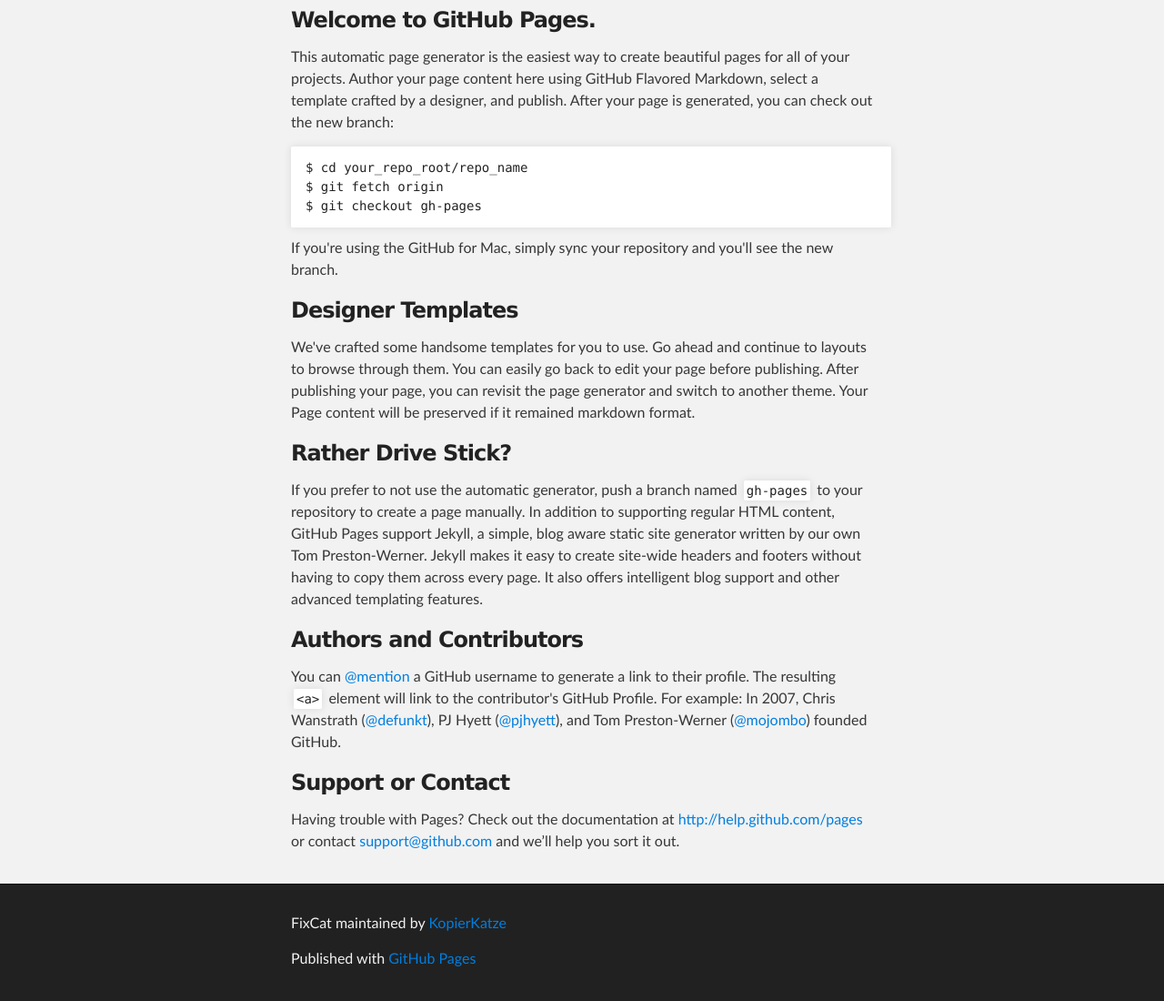
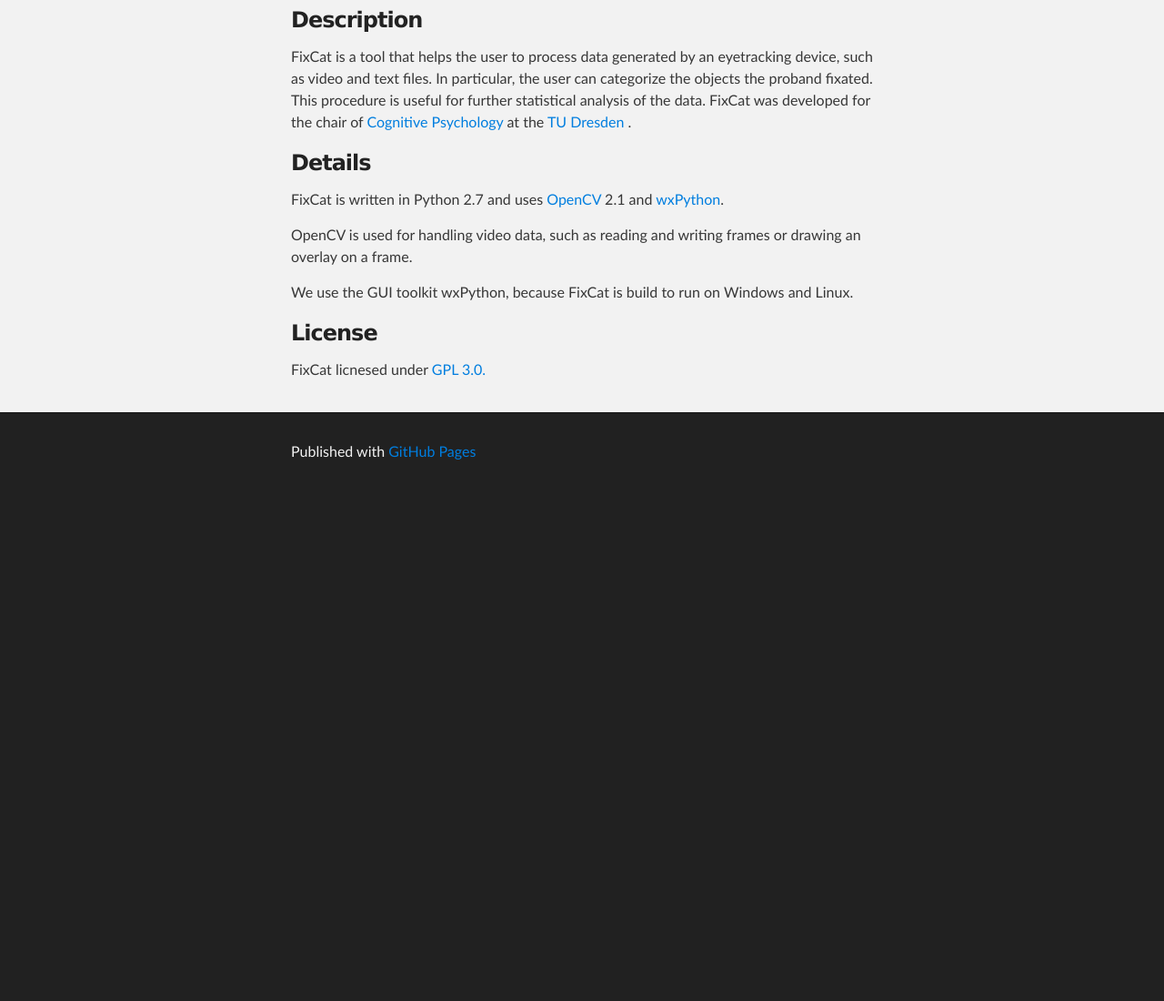
Before and after one commit to KopierKatze/FixCat, a plain HTML site: page index.html in a window 1280 px wide. Shown: the part 256-1356 px from the top of the page at 91% size. After the commit the page ends 800 px from the top, so only its background shows below. Drawn offline with Linux system fonts and the light colour scheme.

Commit message:
edited git page and put our content in

```diff
--- a/index.html
+++ b/index.html
@@ -31,39 +31,27 @@
     <!-- MAIN CONTENT -->
     <div id="main_content_wrap" class="outer">
       <section id="main_content" class="inner">
-        <h3>Welcome to GitHub Pages.</h3>
+        <h3>Description</h3>
 
-<p>This automatic page generator is the easiest way to create beautiful pages for all of your projects. Author your page content here using GitHub Flavored Markdown, select a template crafted by a designer, and publish. After your page is generated, you can check out the new branch:</p>
+<p> FixCat is a tool that helps the user to process data generated by an eyetracking device, such as video and text files. In particular, the user can categorize the objects the proband fixated. This procedure is useful for further statistical analysis of the data.
+FixCat was developed for the chair of <a href="http://tu-dresden.de/die_tu_dresden/fakultaeten/fakultaet_mathematik_und_naturwissenschaften/fachrichtung_psychologie/i3/applied-cognition"> Cognitive Psychology</a> at the <a href="http://tu-dresden.de/">TU Dresden </a>. </p>
 
-<pre><code>$ cd your_repo_root/repo_name
-$ git fetch origin
-$ git checkout gh-pages
-</code></pre>
+<h3>Details</h3>
+<p>FixCat is written in <a href="http://python.org/"></a>Python 2.7 and uses <a href="http://opencv.willowgarage.com/wiki/">OpenCV</a> 2.1 and <a href="http://wxpython.org/">wxPython</a>.</p>
+<p>OpenCV is used for handling video data, such as reading and writing frames or drawing an overlay on a frame. </p>
+<p>We use the GUI toolkit wxPython, because FixCat is build to run on Windows and Linux. </p>
 
-<p>If you're using the GitHub for Mac, simply sync your repository and you'll see the new branch.</p>
+<h3>License</h3>
 
-<h3>Designer Templates</h3>
+<p>FixCat licnesed under <a href="http://www.gnu.org/licenses/gpl.txt">GPL 3.0.</a> </p>
 
-<p>We've crafted some handsome templates for you to use. Go ahead and continue to layouts to browse through them. You can easily go back to edit your page before publishing. After publishing your page, you can revisit the page generator and switch to another theme. Your Page content will be preserved if it remained markdown format.</p>
-
-<h3>Rather Drive Stick?</h3>
-
-<p>If you prefer to not use the automatic generator, push a branch named <code>gh-pages</code> to your repository to create a page manually. In addition to supporting regular HTML content, GitHub Pages support Jekyll, a simple, blog aware static site generator written by our own Tom Preston-Werner. Jekyll makes it easy to create site-wide headers and footers without having to copy them across every page. It also offers intelligent blog support and other advanced templating features.</p>
-
-<h3>Authors and Contributors</h3>
-
-<p>You can <a href="https://github.com/blog/821" class="user-mention">@mention</a> a GitHub username to generate a link to their profile. The resulting <code>&lt;a&gt;</code> element will link to the contributor's GitHub Profile. For example: In 2007, Chris Wanstrath (<a href="https://github.com/defunkt" class="user-mention">@defunkt</a>), PJ Hyett (<a href="https://github.com/pjhyett" class="user-mention">@pjhyett</a>), and Tom Preston-Werner (<a href="https://github.com/mojombo" class="user-mention">@mojombo</a>) founded GitHub.</p>
-
-<h3>Support or Contact</h3>
-
-<p>Having trouble with Pages? Check out the documentation at <a href="http://help.github.com/pages">http://help.github.com/pages</a> or contact <a href="mailto:support@github.com">support@github.com</a> and we’ll help you sort it out.</p>
       </section>
     </div>
 
     <!-- FOOTER  -->
     <div id="footer_wrap" class="outer">
       <footer class="inner">
-        <p class="copyright">FixCat maintained by <a href="https://github.com/KopierKatze">KopierKatze</a></p>
+        <!--<p class="copyright">FixCat maintained by <a href="https://github.com/KopierKatze">KopierKatze</a></p>-->
         <p>Published with <a href="http://pages.github.com">GitHub Pages</a></p>
       </footer>
     </div>
```
